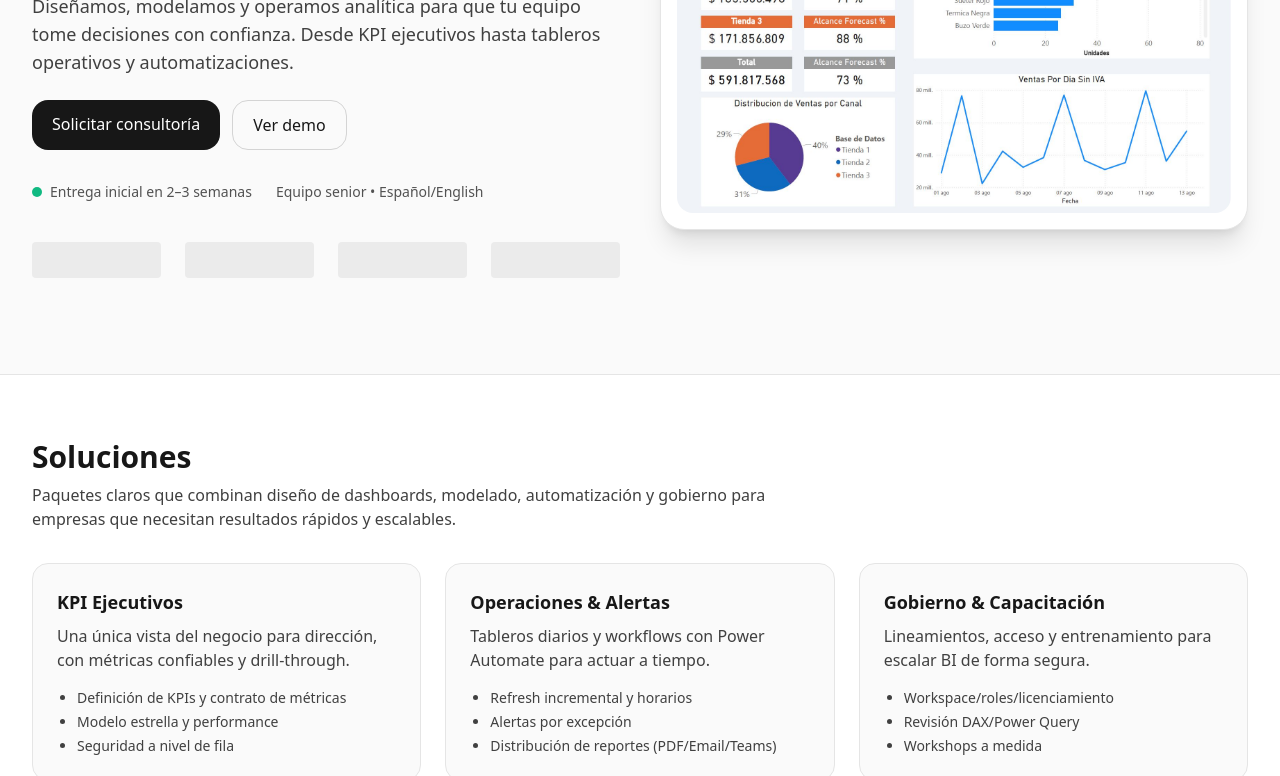
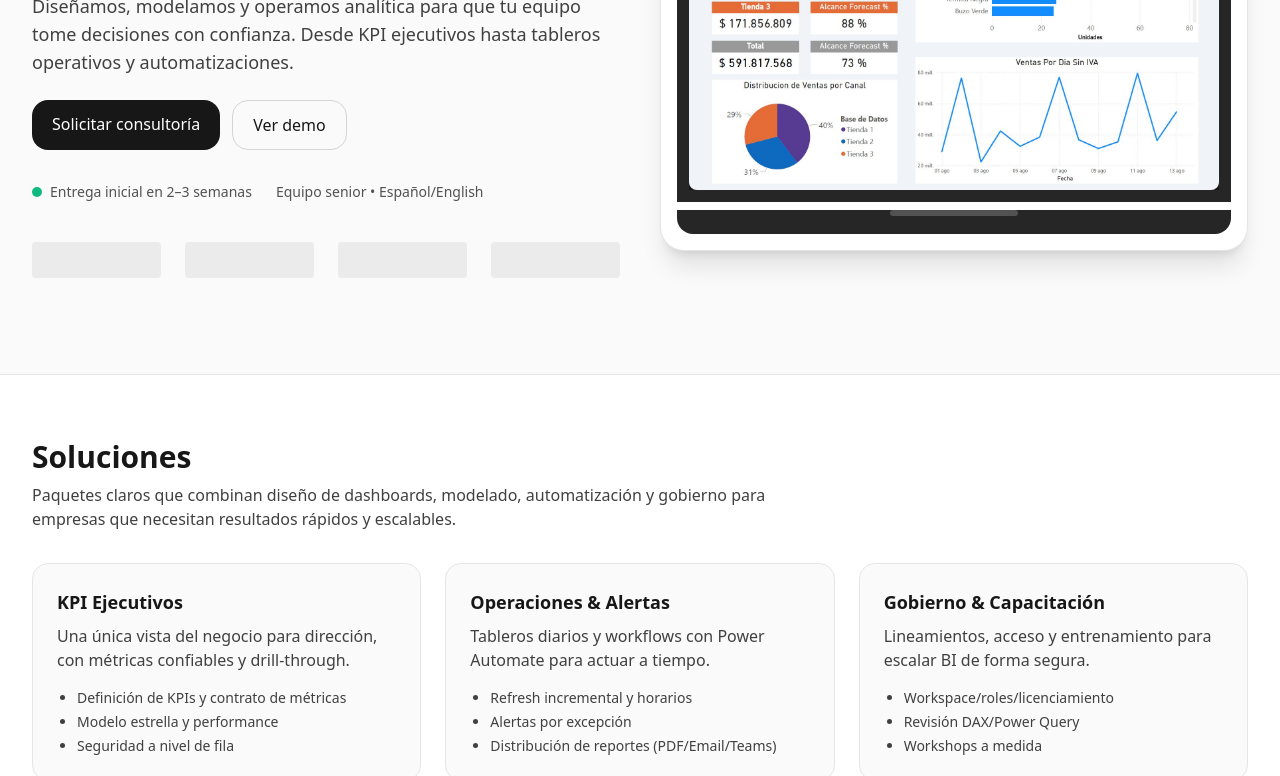
Before and after one commit to tomasyeatts/PowerBI-Website, a plain HTML site: page index.html in a window 1280 px wide. Shown: the part 324-1100 px from the top of the page. Drawn offline with nearby package versions, Linux system fonts and the light colour scheme.

Commit message:
Add laptop mockup to hero section

```diff
--- a/index.html
+++ b/index.html
@@ -51,10 +51,23 @@
         </div>
       </div>
       <div class="relative">
-        <div class="rounded-3xl bg-white shadow-xl p-4 border border-neutral-200">
-          <!-- Hide the demo chart canvas and display a static dashboard image instead -->
-          <canvas id="chart1" class="rounded-2xl w-full h-56 hidden"></canvas>
-          <img src="c3_dashboard.jpg" alt="Dashboard demo" class="rounded-2xl w-full h-full object-cover">
+        <!-- Laptop mockup wrapping the dashboard image -->
+        <div class="rounded-3xl bg-white shadow-xl p-4 border border-neutral-200 flex justify-center">
+          <div class="relative w-full max-w-3xl">
+            <!-- Laptop screen border -->
+            <div class="border-[12px] border-neutral-800 rounded-t-2xl bg-neutral-900 relative">
+              <img
+                src="c3_dashboard.jpg"
+                alt="Demo de dashboard en Power BI (valores ficticios)"
+                class="block w-full h-auto rounded-lg"
+                loading="lazy"
+              />
+            </div>
+            <!-- Laptop base/keyboard -->
+            <div class="h-6 bg-neutral-800 rounded-b-2xl relative">
+              <div class="w-32 h-1.5 bg-neutral-600 mx-auto mt-2 rounded"></div>
+            </div>
+          </div>
         </div>
       </div>
     </div>
```
